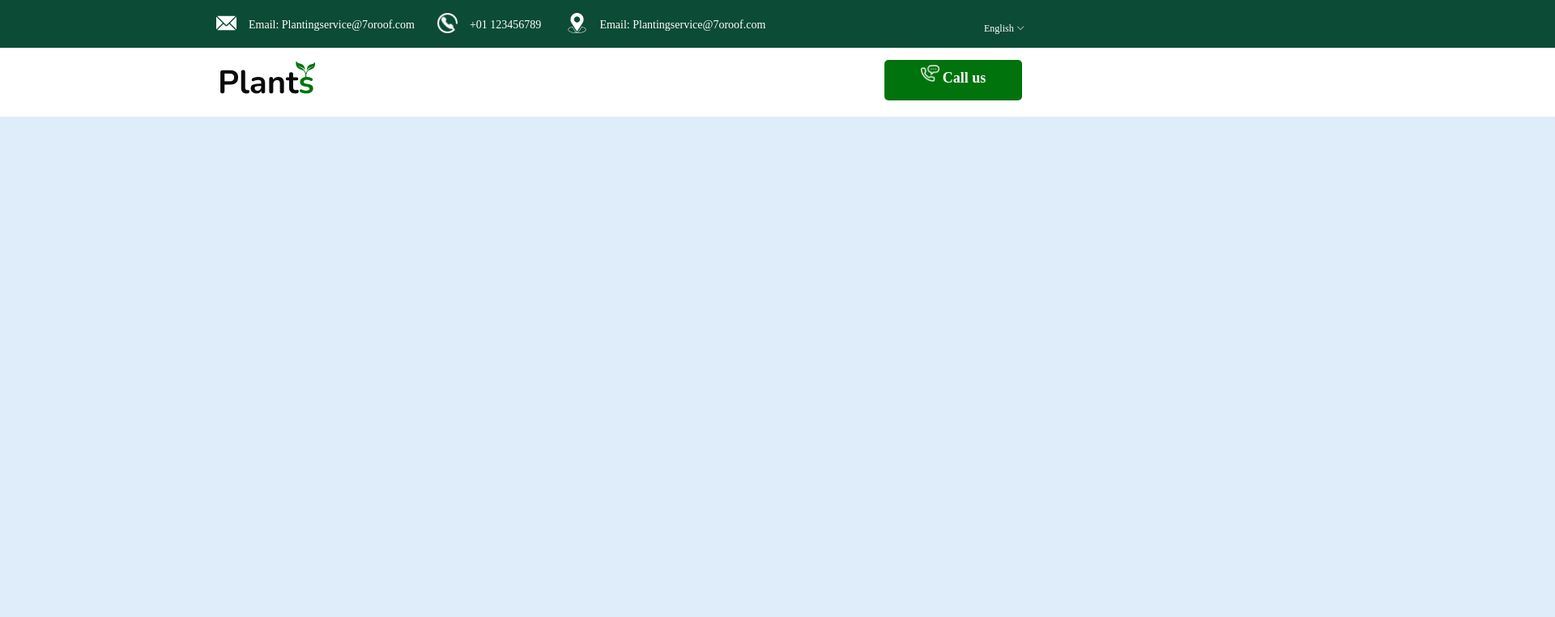
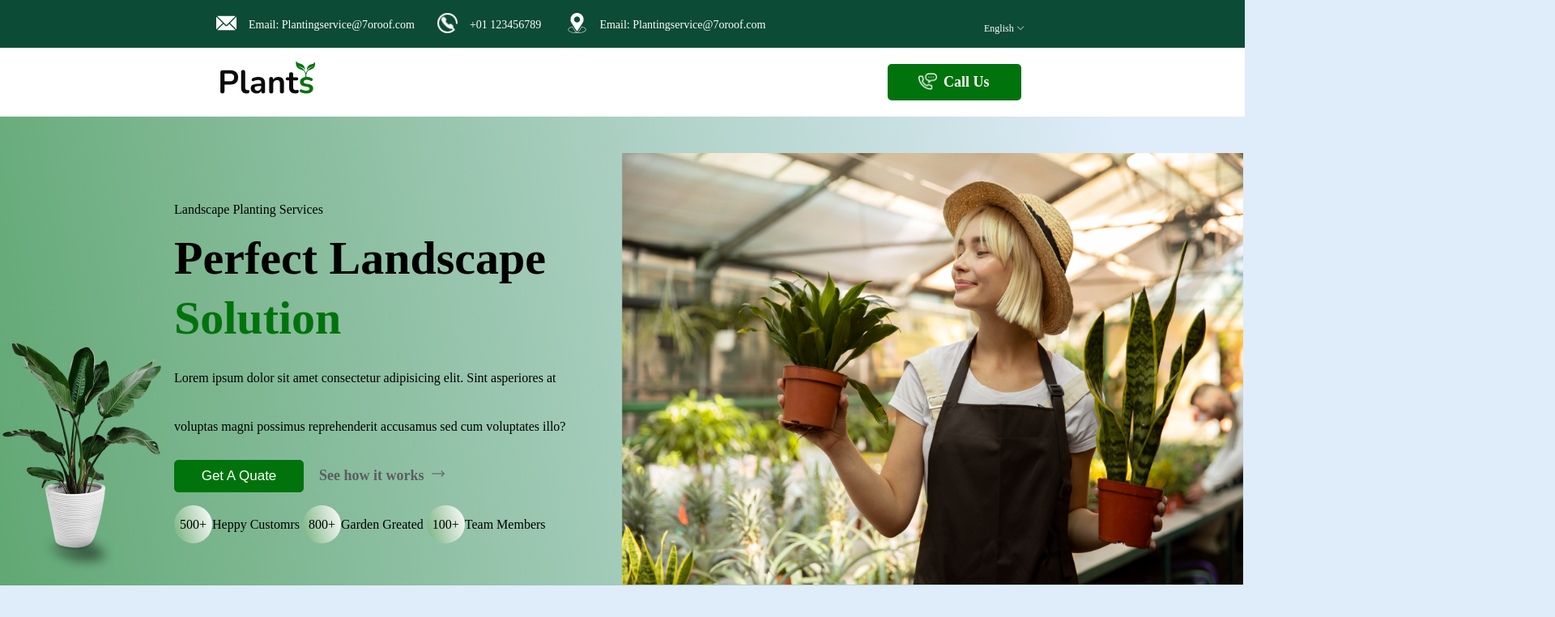
Before and after one commit to Anatoliy472/shop-figma, a plain HTML site: page index.html in a window 1280 px wide. Shown: the whole page at 81% size, 1920 px wide, since content can reach past the window. Drawn offline with Linux system fonts and the light colour scheme.

Commit message:
added img and div-present

```diff
--- a/index.html
+++ b/index.html
@@ -54,13 +54,16 @@
           <div class="logo-menu">
             <img src="1 LOGO.png" alt="" />
           </div>
+
           <div class="call-menu">
             <div class="call">
-              <img src="phone-menu.png" width="23" height="23" />
-
-              <a href="">Call us</a>
+              <div class="call-phone-menu">
+                <img src="phone-menu.png" width="23" height="23" />
+              </div>
+              <a href="">Call Us</a>
             </div>
           </div>
+
           <div class="box-burger">
             <div class="burger-up"></div>
             <div class="burger-center"></div>
@@ -69,5 +72,54 @@
         </div>
       </div>
     </div>
+    <div class="present">
+      <div class="present-fix">
+        <div class="present-fix-up">
+          <span style="font-size: 16px">Landscape Planting Services</span>
+          <br />
+          <span style="font-size: 58px; font-weight: 800"
+            >Perfect Landscape</span
+          >
+          <br />
+          <span style="font-size: 58px; font-weight: 800; color: #00730c"
+            >Solution</span
+          >
+          <br />
+          <span
+            >Lorem ipsum dolor sit amet consectetur adipisicing elit. Sint
+            asperiores at voluptas magni possimus reprehenderit accusamus sed
+            cum voluptates illo?
+          </span>
+          <br />
+          <button class="present-fix-btn-left">Get A Quate</button>
+          <span
+            style="
+              font-size: 18px;
+              font-weight: 600;
+              margin-left: 15px;
+              color: rgb(92 93 97);
+            "
+            >See how it works
+            <img
+              style="margin-left: 5px"
+              src="present-right-arrow (1).png"
+              alt=""
+          /></span>
+          <br />
+
+          <span class="fix-500">500+</span><span>Heppy Customrs </span>
+          <span class="fix-800">800+</span><span>Garden Greated</span>
+          <span class="fix-100">100+</span><span>Team Members</span>
+
+          <img class="preset-fix-img-flower" src="Img flower.png" alt="" />
+        </div>
+      </div>
+
+      <div class=".present-fix-down"></div>
+
+      <div class="present-img">
+        <img src="Img PRESENT.png" width="768px" height="533px" alt="" />
+      </div>
+    </div>
   </body>
 </html>
--- a/style.css
+++ b/style.css
@@ -5,21 +5,26 @@ background-color:rgb(223, 236, 250);
 *{box-sizing: border-box;}
 
 .header{
-width: 1920px;
+width: 1537px;
 color: white;
 }
 .container-menu{
 height: 144px;
-width: 1920px;
+width: 100%;
 display: block;
 }
 .container-up{
  background-color: #0C4B35;
 height: 59px;
+width: 100%;
 }
 .container-down{
 background-color: white;
 height: 85px;
+width: 100%;
+position: relative;
+display: flex;
+
 }
 .information{
 display: flex;
@@ -30,35 +35,36 @@ line-height: 60px;
 
 
 
-@media screen and (max-width:375px) {
+@media screen and (max-width:1200px) {
 
 *{box-sizing: border-box;
 }
 .header{
-width: 100%;
+width: 1536px;
 
 }
 
 .container-menu{
 height: 144px;
-width: 390px;
+width: 100%;
 display: block;
     }
 .container-up{
 background-color: #0C4B35;
-width: 390px;
+width: 100%;
 height: 55px;
+margin-left: 0px;
 }
 
 .container-down{
 background-color: white;
 height: 70px;
-width: 390px;
+width: 100%;
+margin-left: 0px;
 }
 
 .information{
-/* display: flex;     */
-margin-left: 10px;
+margin-left: 25px;
 line-height: 60px;
 }
 
@@ -77,6 +83,8 @@ text-decoration: none;
 list-style-type: none;
 color: inherit;
 }
+
+
 .block-inf{
 padding-left: 17px ;
 display: block;
@@ -98,7 +106,7 @@ color: inherit;
 margin-bottom: -6px;
 }
 
-@media screen and (max-width:375px){
+@media screen and (max-width:1200px){
 .information span{
 font-size: 14px;
 }
@@ -124,36 +132,30 @@ margin-top: 5px;
 }
 
 .english{
-margin-left: 247px;
+margin-left: 92%;
 display: inline-block;
 }
-
 }
 
 
-
-.container-down{
-position: relative;
-display: flex;
-}
 .logo-menu img{
  margin: 15px 269px;
 }
-.call-menu-flex{
-display: flex;
-}
+
 .call-menu{
 display: block;
-margin: 15px 434px;
-width: 170px;
-height: 50px;
+margin-left: 28.5%;
+margin-top: 20px;
+width: 165px;
+height: 45px;
 background-color: #00730C;
 border-radius: 5px ;
 text-align: center;
 
 }
 .call{
-margin: 0 15px;
+margin: 12px 30px;
+display: flex;
 }
 .call-menu a{
 display: inline-block;
@@ -163,32 +165,26 @@ color: white;
 font-size: 18px;
 font-weight: 700;
 }
-.call img{
-margin-top: 5px;
-}
-.call span{
-padding-top: 8px;
-}
-.menu-a-call{
+.call-phone-menu{
 display: block;
+margin: -2px 8px;
 }
 
-@media screen and  (max-width:375px) {
+
+@media screen and  (max-width:1200px) {
 
 .logo-menu img{
 width: 90px;
 height: 40px;
-margin: 15px 10px;
+margin: 15px 20px;
 }
 .call-menu{
-margin: 15px 90px;
+margin: 15px 80%;
 width: 40px;
 height: 35px;
 }
-.call img{
-margin: 7px -4px;
-width: 20px;
-height: 20px;
+.call-phone-menu{
+margin: -7px -19px;
 }
 .call-menu{
 border-radius: 5px;
@@ -204,7 +200,7 @@ position: absolute;
 display: block;
 width: 30px;
 height: 19px;
-left: 69%;
+left: 94%;
 top: 33%;
 }
 .burger-up{
@@ -226,3 +222,67 @@ height: 2.4px;
 background-color: #0C4B35;
 }
 }
+.present{
+display: flex;
+height: 579px;
+width: 1536px;
+background: linear-gradient(79.58deg, rgba(0, 115, 12, 0.81) -39.14%, rgba(251, 246, 238, 0) 90.23%);
+
+}
+.present-fix{
+display: block;
+height: 513px;
+width: 768px;
+
+}
+.present-img {
+display: block;
+height: 513px;
+width: 768px;
+}
+.present-img img{
+margin-top: 45px ;
+margin-left: -1px;
+}
+.present-fix-up{
+ line-height: 60px;
+ position: relative;
+display: block;
+height: 385px;
+width: 495px;
+margin-left: 215px;
+margin-top: 85px;
+
+}
+.preset-fix-img-flower{
+position: absolute;
+left: -43%;
+top: 50%;
+}
+.present-fix-btn-left{
+font-size: 17px;
+color: white;
+width: 160px;
+height: 40px;
+background-color:#00730C;
+border: #00730C 1px solid;
+border-radius: 5px;
+}
+
+.fix-500{
+border-radius: 35px;
+background: linear-gradient(72.71deg, #00730C -83.5%, #F9F9F9 93.84%);
+padding: 15px 7px;
+
+}
+.fix-800{
+border-radius: 35px;
+background: linear-gradient(72.71deg, #00730C -83.5%, #F9F9F9 93.84%);
+padding: 15px 7px;
+
+}
+.fix-100{
+border-radius: 35px;
+background: linear-gradient(72.71deg, #00730C -83.5%, #F9F9F9 93.84%);
+padding: 15px 7px;
+}
```
Also changed, not shown: Img PRESENT.png (added), Img flower.png (added), present-fix-rig.png (added), present-right-arrow (1).png (added).
